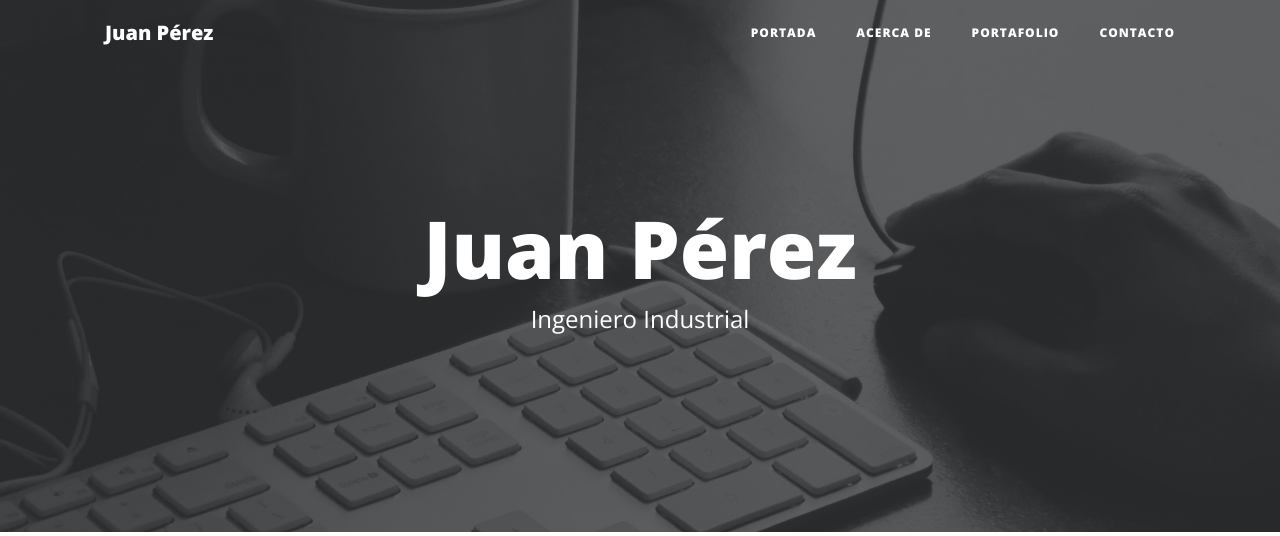
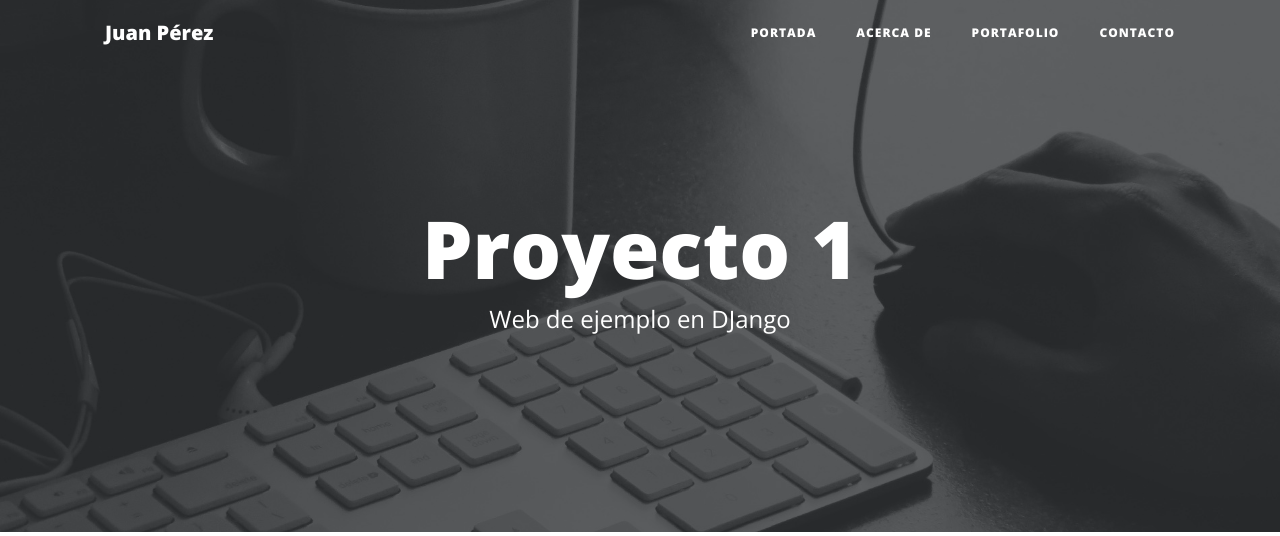
Before and after one commit to jcarmon4/webpersonal, a Django app: page / in a window 1280 px wide. Shown: the top 536 px of the page. Run offline with Django 3.2, Linux system fonts and the light colour scheme; some libraries are stand-ins or nearby versions.

Commit message:
Colocamos el bloc title en base.html y creamos el block subtitle y en cada subpagina

```diff
--- a/core/templates/core/about.html
+++ b/core/templates/core/about.html
@@ -1,5 +1,6 @@
 {% extends 'core/base.html' %}
 {% block title %}Acerca de{% endblock %}
+{% block subtitle %}Conoce lo que hacemos{% endblock %}
 {% block content %}
 <h3>Acerca de</h3>
 <p>Esta es sobre nosotros.</p>
--- a/core/templates/core/base.html
+++ b/core/templates/core/base.html
@@ -54,8 +54,8 @@
         <div class="row">
           <div class="col-lg-8 col-md-10 mx-auto">
             <div class="site-heading">
-              <h1>Juan Pérez</h1>
-              <span class="subheading">Ingeniero Industrial</span>
+              <h1>{% block title %}{% endblock %}</h1>
+              <span class="subheading">{% block subtitle %}{% endblock %}</span>
             </div>
           </div>
         </div>
--- a/core/templates/core/contact.html
+++ b/core/templates/core/contact.html
@@ -1,5 +1,6 @@
 {% extends 'core/base.html' %}
 {% block title %}Contactenos{% endblock %}
+{% block subtitle %}A tu servicio{% endblock %}
 {% block content %}
 <h3>Contactenos</h3>
 <p>Esta es el contactenos.</p>
--- a/core/templates/core/home.html
+++ b/core/templates/core/home.html
@@ -1,5 +1,6 @@
 {% extends 'core/base.html' %}
-{% block title %}Home{% endblock %}
+{% block title %}Proyecto 1{% endblock %}
+{% block subtitle %}Web de ejemplo en DJango{% endblock %}
 {% block content %}
 <h3>Home</h3>
 <p>Esta es la portada.</p>
--- a/core/templates/core/portfolio.html
+++ b/core/templates/core/portfolio.html
@@ -1,5 +1,6 @@
 {% extends 'core/base.html' %}
 {% block title %}Portafolio{% endblock %}
+{% block subtitle %}Encuentra nosotros productos{% endblock %}
 {% block content %}
 <h3>Portafolio</h3>
 <p>Esta es el portfolio.</p>
```
